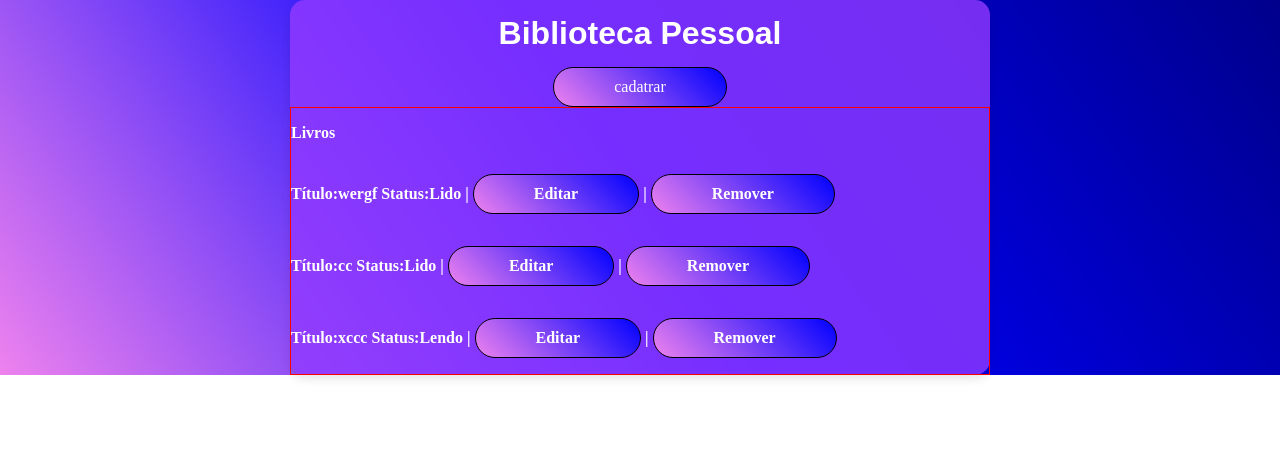
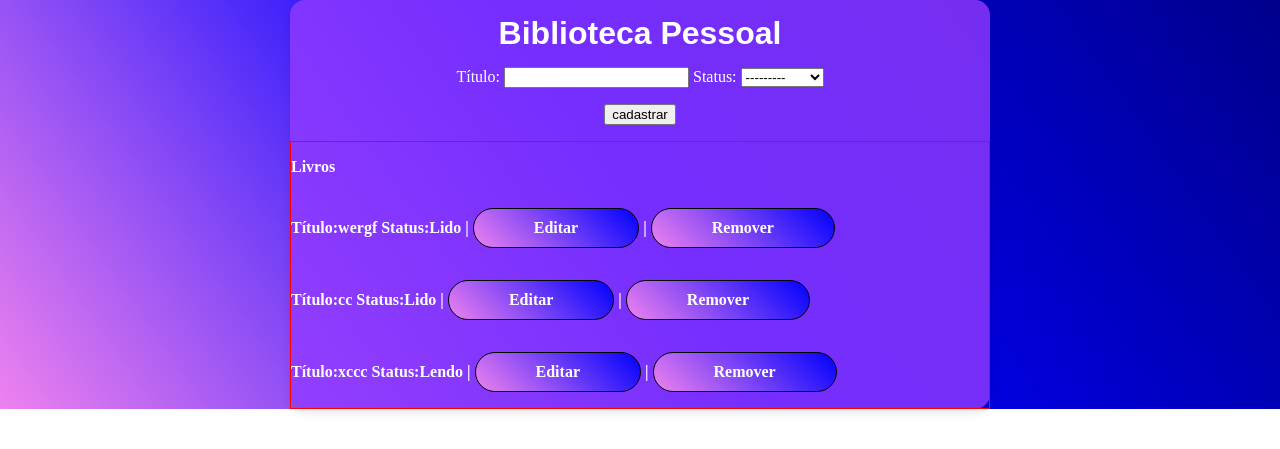
Before and after one commit to gabryellgs/Personal-Library, a Django app: page /telaPrincipal/ in a window 1280 px wide. Shown: the top 449 px of the page. Run offline with Django 5.2, Linux system fonts and the light colour scheme; data comes from the database, SQL or seed files in the repository; both versions use the stored data as it was after the commit.

Commit message:
juntando tela de cadastro a tela inicial

```diff
--- a/templates/telaPrincipal.html
+++ b/templates/telaPrincipal.html
@@ -15,7 +15,17 @@
       <h1>Biblioteca Pessoal</h1>
     </div>
     <div class="cadas">
-      <a href="{% url 'telaCadastro' %}"> cadatrar</a>
+      <!-- <a href="{% url 'telaCadastro' %}"> cadatrar</a> -->
+      <form method="POST" class="formula">
+        {% csrf_token %}
+        {{ form_livro.as_table }}
+        <!-- separando botão para estilizar separadamente -->
+        <div class="butao">
+          <p>
+            <input type="submit" value="cadastrar"/>
+          </p>
+        </div>
+      </form>
     </div>
     <div class="biblio">
        <p>
```
Also changed, not shown: db.sqlite3.
